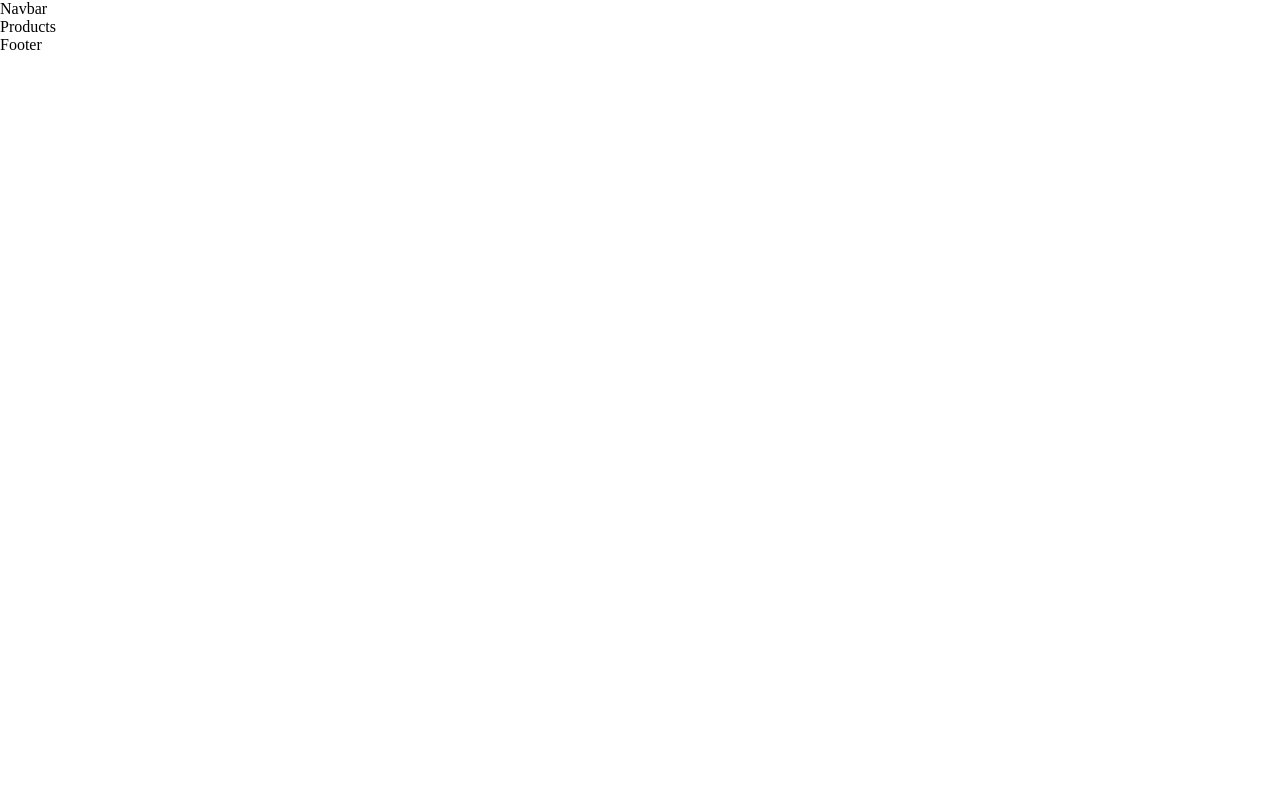
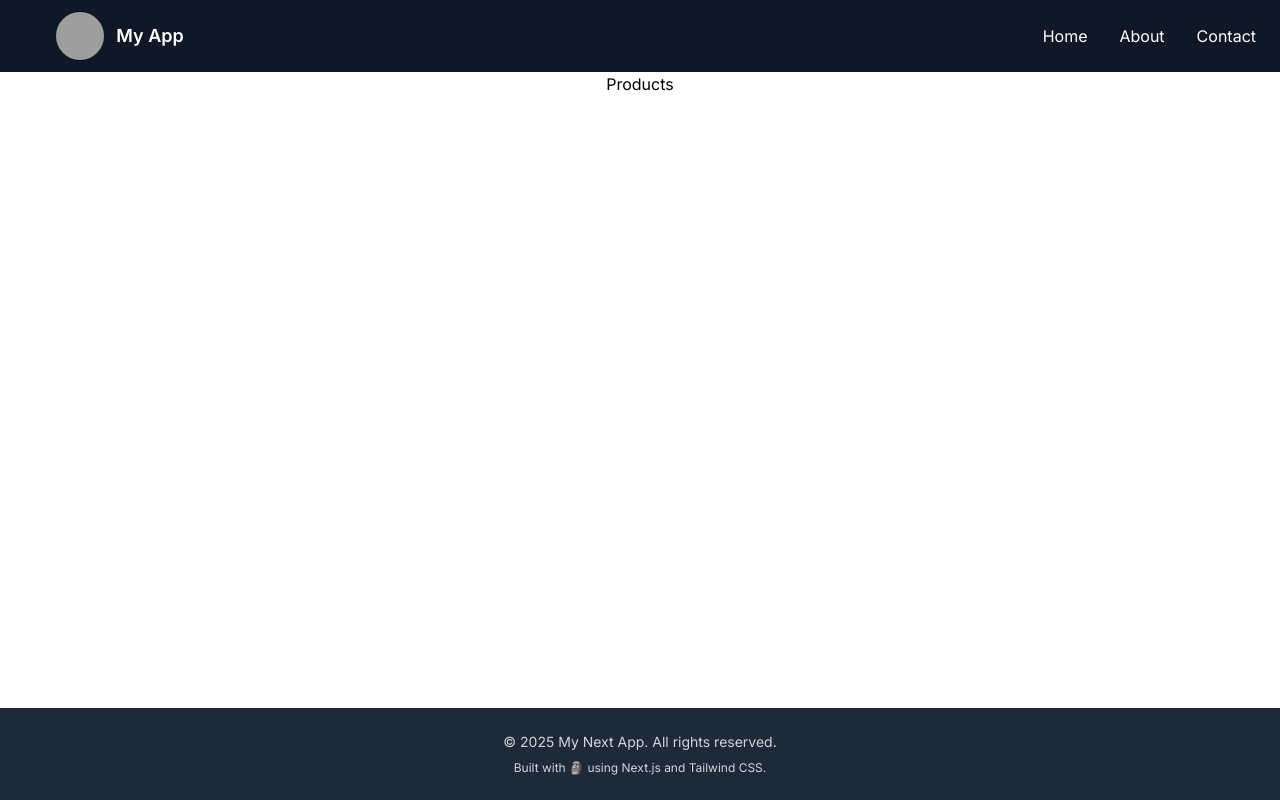
Before and after one commit to 4DYDD/my-next-app, a Next.js app: page /products in a window 1280 px wide. Before the commit this address had no page. Built offline with nearby package versions, Linux system fonts and the light colour scheme; grey boxes are pictures that could not be loaded.

Commit message:
next-viv-code-studio -> (4) Styling

```diff
--- a/next.config.js
+++ b/next.config.js
@@ -1,6 +1,14 @@
 /** @type {import('next').NextConfig} */
 const nextConfig = {
   reactStrictMode: true,
-}
+  images: {
+    remotePatterns: [
+      {
+        protocol: "https",
+        hostname: "plus.unsplash.com",
+      },
+    ],
+  },
+};
 
-module.exports = nextConfig
+module.exports = nextConfig;
--- a/package.json
+++ b/package.json
@@ -9,14 +9,17 @@
     "lint": "next lint"
   },
   "dependencies": {
+    "@tailwindcss/postcss": "^4.0.17",
     "@types/node": "22.13.13",
     "@types/react": "19.0.12",
     "@types/react-dom": "19.0.4",
     "eslint": "9.23.0",
     "eslint-config-next": "15.2.4",
     "next": "15.2.4",
+    "postcss": "^8.5.3",
     "react": "19.0.0",
     "react-dom": "19.0.0",
+    "tailwindcss": "^4.0.17",
     "typescript": "5.8.2"
   }
 }
--- /dev/null
+++ b/postcss.config.mjs
@@ -0,0 +1,6 @@
+const config = {
+  plugins: {
+    "@tailwindcss/postcss": {},
+  },
+};
+export default config;
--- a/src/components/layouts/User/Footer/index.tsx
+++ b/src/components/layouts/User/Footer/index.tsx
@@ -2,9 +2,16 @@
 
 function Footer() {
   return (
-    <>
-      <div>Footer</div>
-    </>
+    <footer className="bg-gray-800 text-gray-300 py-6 w-full">
+      <div className="container mx-auto text-center">
+        <p className="text-sm">
+          &copy; {new Date().getFullYear()} My Next App. All rights reserved.
+        </p>
+        <p className="text-xs mt-2">
+          Built with 🗿 using Next.js and Tailwind CSS.
+        </p>
+      </div>
+    </footer>
   );
 }
 
--- a/src/components/layouts/User/Navbar/index.tsx
+++ b/src/components/layouts/User/Navbar/index.tsx
@@ -1,10 +1,42 @@
 import React from "react";
+import Image from "next/image";
 
 function Navbar() {
   return (
-    <>
-      <div>Navbar</div>
-    </>
+    <nav className="bg-gray-900 text-white w-full">
+      <div className="container mx-auto px-4 py-3 flexc !justify-between">
+        {/* Logo */}
+        <div className="flexc gap-3 w-52">
+          <Image
+            height={48}
+            width={48}
+            src="https://plus.unsplash.com/premium_photo-1661962960694-0b4ed303744f?q=80&w=1935&auto=format&fit=crop&ixlib=rb-4.0.3&ixid=M3wxMjA3fDB8MHxwaG90by1wYWdlfHx8fGVufDB8fHx8fA%3D%3D"
+            alt="Logo"
+            className="h-12 w-12 rounded-full"
+          />
+          <span className="text-lg font-semibold">My App</span>
+        </div>
+
+        {/* Menu */}
+        <ul className="flex space-x-8 mx-2">
+          <li>
+            <a href="#home" className="hover:text-gray-400 transall">
+              Home
+            </a>
+          </li>
+          <li>
+            <a href="#about" className="hover:text-gray-400 transall">
+              About
+            </a>
+          </li>
+          <li>
+            <a href="#contact" className="hover:text-gray-400 transall">
+              Contact
+            </a>
+          </li>
+        </ul>
+      </div>
+    </nav>
   );
 }
 
--- a/src/components/layouts/User/index.tsx
+++ b/src/components/layouts/User/index.tsx
@@ -1,6 +1,8 @@
 import React, { ReactNode } from "react";
 import Navbar from "./Navbar";
 import Footer from "./Footer";
+import { useRouter } from "next/router";
+import { Inter } from "next/font/google";
 
 interface UserProps {
   // Define your props here
@@ -8,13 +10,21 @@
   className?: string;
 }
 
+const inter = Inter({ subsets: ["latin"] });
+
+const disableNavbar = ["/auth/login", "/auth/register"];
+
 function User({ children }: UserProps) {
+  const { pathname } = useRouter();
+
+  console.log("Current pathname:", pathname);
+
   return (
-    <>
-      <Navbar />
-      <div>{children}</div>
-      <Footer />
-    </>
+    <main className={`${inter.className} h-screen flexc flex-col`}>
+      {!disableNavbar.includes(pathname) && <Navbar />}
+      <div className="h-full">{children}</div>
+      {!disableNavbar.includes(pathname) && <Footer />}
+    </main>
   );
 }
 
--- a/src/pages/_app.tsx
+++ b/src/pages/_app.tsx
@@ -1,6 +1,11 @@
+import User from "@/components/layouts/User";
 import "@/styles/globals.css";
 import type { AppProps } from "next/app";
 
 export default function App({ Component, pageProps }: AppProps) {
-  return <Component {...pageProps} />;
+  return (
+    <User>
+      <Component {...pageProps} />
+    </User>
+  );
 }
--- a/src/pages/products/index.tsx
+++ b/src/pages/products/index.tsx
@@ -3,7 +3,7 @@
 import React, { useEffect, useState } from "react";
 
 function Products() {
-  const [isLogin, setIsLogin] = useState<Boolean>(false);
+  const [isLogin, setIsLogin] = useState<Boolean>(true);
   const { push } = useRouter();
 
   useEffect(() => {
@@ -14,9 +14,7 @@
 
   return (
     <>
-      <User>
-        <div>Products</div>
-      </User>
+      <div>Products</div>
     </>
   );
 }
--- a/src/styles/globals.css
+++ b/src/styles/globals.css
@@ -1,3 +1,5 @@
+@import "tailwindcss";
+
 :root {
   --max-width: 1100px;
   --border-radius: 12px;
@@ -75,8 +77,6 @@
 
 * {
   box-sizing: border-box;
-  padding: 0;
-  margin: 0;
 }
 
 html,
@@ -95,13 +95,221 @@
     rgb(var(--background-start-rgb));
 } */
 
-a {
+/* a {
   color: inherit;
   text-decoration: none;
-}
+} */
 
 /* @media (prefers-color-scheme: dark) {
   html {
     color-scheme: dark;
   }
 } */
+
+.flexc {
+  @apply flex items-center justify-center;
+}
+.transcenter {
+  @apply absolute -translate-x-1/2 -translate-y-1/2 left-1/2 top-1/2;
+}
+.transcenter-r {
+  @apply absolute -translate-x-1/2 -translate-y-1/2 right-1/2 top-1/2;
+}
+.transall {
+  @apply transition-all duration-100 ease-in-out;
+}
+.clicked {
+  @apply cursor-pointer active:scale-90;
+}
+
+@keyframes pingku {
+  75%,
+  100% {
+    transform: scale(2);
+    opacity: 0;
+  }
+}
+.animate-pingku {
+  animation: pingku 0.5s cubic-bezier(0, 0, 0.2, 1) infinite;
+}
+@keyframes pulseku {
+  50% {
+    opacity: 0.5;
+  }
+}
+.animate-pulseku {
+  animation: pulseku 0.5s cubic-bezier(0.4, 0, 0.6, 1) infinite;
+}
+@keyframes bounceku {
+  0%,
+  100% {
+    transform: translateY(-10%);
+    animation-timing-function: cubic-bezier(0.8, 0, 1, 1);
+  }
+  50% {
+    transform: none;
+    animation-timing-function: cubic-bezier(0, 0, 0.2, 1);
+  }
+}
+.animate-bounceku {
+  animation: bounceku 0.5s infinite;
+}
+
+.fade-in {
+  animation: fadeIn 0.5s ease-in-out forwards;
+}
+
+@keyframes fadeIn {
+  from {
+    opacity: 0;
+  }
+  to {
+    opacity: 1;
+  }
+}
+
+.fade-out {
+  animation: fadeOut 0.5s ease-in-out forwards;
+}
+
+@keyframes fadeOut {
+  from {
+    opacity: 1;
+  }
+  to {
+    opacity: 0;
+  }
+}
+
+.curve-down {
+  animation-name: curve-down;
+  animation-duration: 900ms;
+  animation-timing-function: ease-in-out;
+  animation-fill-mode: forwards;
+}
+
+@keyframes curve-down {
+  0% {
+    transform: scale(1, 1);
+    top: 50%;
+  }
+  5% {
+    transform: scale(1, 1);
+    top: 60%;
+  }
+  50% {
+    transform: scale(1, 1);
+    top: 70%;
+  }
+  100% {
+    transform: scale(1, 1);
+    top: 50%;
+  }
+}
+
+.animate-squish {
+  will-change: transform;
+  animation-name: animate-squish;
+  animation-duration: 100ms;
+  animation-fill-mode: forwards;
+}
+.animate-squish-barbar {
+  will-change: transform;
+  animation-name: animate-squish-barbar;
+  animation-duration: 150ms;
+  animation-fill-mode: both;
+}
+.animate-squish-barbar-reverse {
+  will-change: transform;
+  animation-name: animate-squish-barbar;
+  animation-duration: 150ms;
+  animation-fill-mode: forwards;
+  animation-direction: reverse;
+}
+.animate-squish-kalem {
+  will-change: transform;
+  animation-name: animate-squish-kalem;
+  animation-duration: 150ms;
+  animation-fill-mode: forwards;
+}
+
+@keyframes animate-squish {
+  /* === BIASA AJA === */
+  0% {
+    transform: scale(0.9, 0.95);
+  }
+  25% {
+    transform: scale(1.15, 1);
+  }
+  75% {
+    transform: scale(1, 1.15);
+  }
+  100% {
+    transform: scale(1, 1);
+  }
+}
+
+@keyframes animate-squish-barbar {
+  /* === AGAK BARBAR === */
+  0% {
+    transform: scale(0.9, 0.95) skew(0deg, 0deg);
+    animation-timing-function: ease-out;
+  }
+  25% {
+    transform: scale(1.15, 1) skew(-5deg, 0deg);
+    animation-timing-function: ease-in-out;
+  }
+  50% {
+    transform: scale(1.15, 1) skew(5deg, 0deg);
+    animation-timing-function: ease-in-out;
+  }
+  75% {
+    transform: scale(1, 1.15) skew(0deg, -5deg);
+    animation-timing-function: ease-in-out;
+  }
+  90% {
+    transform: scale(1.05, 1.05) skew(0deg, 0deg);
+    animation-timing-function: ease-out;
+  }
+  100% {
+    transform: scale(1, 1) skew(0deg, 0deg);
+    animation-timing-function: ease-out;
+  }
+}
+
+@keyframes animate-squish-kalem {
+  /* === AGAK KALEM === */
+  0% {
+    transform: scale(0.9, 0.95) skew(0deg, 0deg);
+    animation-timing-function: ease-out;
+  }
+  25% {
+    transform: scale(1.15, 1) skew(-5deg, 0deg);
+    animation-timing-function: ease-in-out;
+  }
+  75% {
+    transform: scale(1, 1.15) skew(0deg, -5deg);
+    animation-timing-function: ease-in-out;
+  }
+  90% {
+    transform: scale(1.05, 1.05) skew(0deg, 0deg);
+    animation-timing-function: ease-out;
+  }
+  100% {
+    transform: scale(1, 1) skew(0deg, 0deg);
+    animation-timing-function: ease-out;
+  }
+}
+
+@keyframes fast-spin {
+  0% {
+    transform: rotate(0deg);
+  }
+  100% {
+    transform: rotate(360deg);
+  }
+}
+
+.animate-fast-spin {
+  animation: fast-spin 0.8s linear infinite;
+}
```
Also changed, not shown: 1 other file (tests, documents, lock files or other folders).
